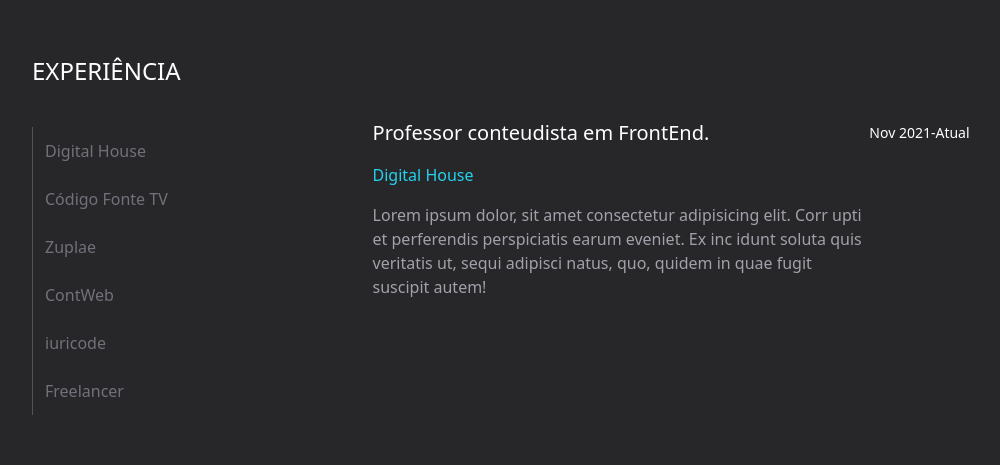
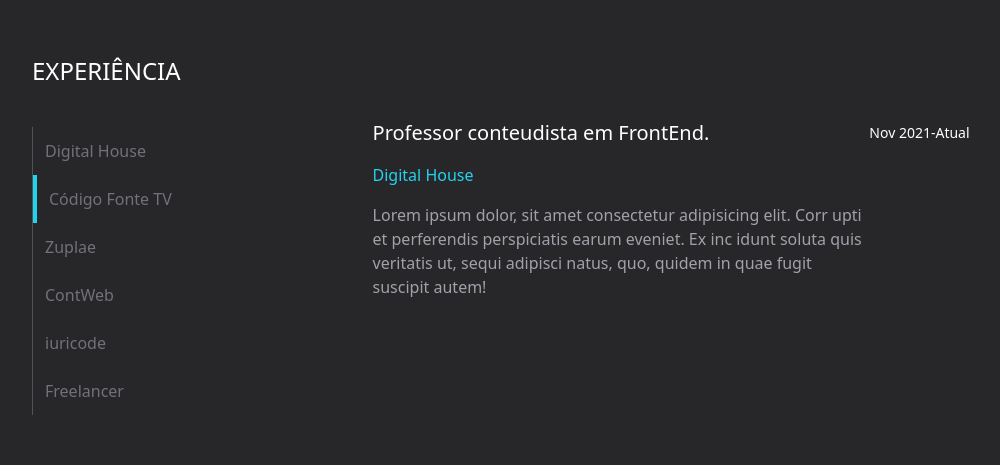
Before and after one commit to alysonbarreto02/desafio-02, a Next.js app: page / in a window 1280 px wide. Shown: the part 1300-1765 px from the top of the page, without its empty margins (160-1160 px from the left). Built offline with nearby package versions, Linux system fonts and the light colour scheme.

Commit message:
finalizado

```diff
--- /dev/null
+++ b/src/components/Experiencias/Empresa.tsx
@@ -0,0 +1,18 @@
+import { Dispatch, SetStateAction, useState } from "react";
+
+type EmpresasProps = {
+    empresa: {
+        name: string,
+        id: number
+    }
+    changeClicked: Dispatch<SetStateAction<number>>,
+    clicked: number
+}
+
+export function Empresa({ empresa, changeClicked, clicked }: EmpresasProps) {
+    return <div className={`pl-3 w-32 h-12 text-zinc-500 whitespace-nowrap flex items-center
+    ${clicked === empresa.id ? "text-white border-l-4 border-cyan-400" : "text-zinc-500 border-0"}`}>
+        <button onClick={() => changeClicked(empresa.id)}>{empresa.name}</button>
+        {/* <button>{empresa.name}</button> */}
+    </div>;
+}
--- a/src/components/Experiencias/Empresas.tsx
+++ /dev/null
@@ -1,25 +0,0 @@
-import { useState } from "react";
-
-type EmpresasProps ={
-name:string
-}
-
-export function Empresas({name}: EmpresasProps) {
-
-    const [clicked, setClicked] = useState(false)
-
-    function ChangeClicked(){
-        if(clicked === false){
-            setClicked(true)
-        }
-        else{
-            setClicked(false)
-        }
-    }
-
-    return <div className={`pl-3 w-32 h-12 text-zinc-500 whitespace-nowrap flex items-center
-    ${clicked === true ? "text-white" : "text-zinc-500"}
-    ${clicked === true ? "border-l-4 border-cyan-400": "border-0"}`}>
-        <button onClick={ChangeClicked}>{name}</button>
-    </div>;
-}
--- a/src/components/Experiencias/Experiencias.tsx
+++ b/src/components/Experiencias/Experiencias.tsx
@@ -1,25 +1,55 @@
+import { useState } from "react"
 import { Date } from "./Date"
 import { EmpresaCitada } from "./EmpresaCitada"
-import { Empresas } from "./Empresas"
+import { Empresa } from "./Empresa"
 import { Profissao } from "./Profissao"
 import { Titulo } from "./Titulo"
 
 const empresas = [
-    { nome: "Digital House" },
-    { nome: "Código Fonte TV" },
-    { nome: "Zuplae" },
-    { nome: "ContWeb" },
-    { nome: "iuricode" },
-    { nome: "Freelancer" }
+    {
+        name: "Digital House",
+        id: 1,
+    },
+    {
+        name: "Código Fonte TV",
+        id: 2,
+    },
+    {
+        name: "Zuplae",
+        id: 3,
+    },
+    {
+        name: "ContWeb",
+        id: 4,
+    },
+    {
+        name: "iuricode",
+        id: 5,
+    },
+    {
+        name: "Freelancer",
+        id: 6,
+    }
 ]
 
+
 export default function Experiencias() {
+
+    const [clicked, setClicked] = useState(2)
+
     return (
         <div className="w-full bg-zinc-800 flex">
             <div className="px-48">
                 <Titulo />
                 <div className="mt-10 border-l border-zinc-600">
-                    {empresas.map((empresas, index) => <Empresas name={empresas.nome} key={index} />)}
+                    {
+                        empresas.map((empresa, index) =>
+                            <Empresa
+                                clicked={clicked}
+                                changeClicked={setClicked}
+                                empresa={empresa}
+                                key={index} />
+                        )}
                 </div>
             </div>
             <div className="mt-16 ">
```
